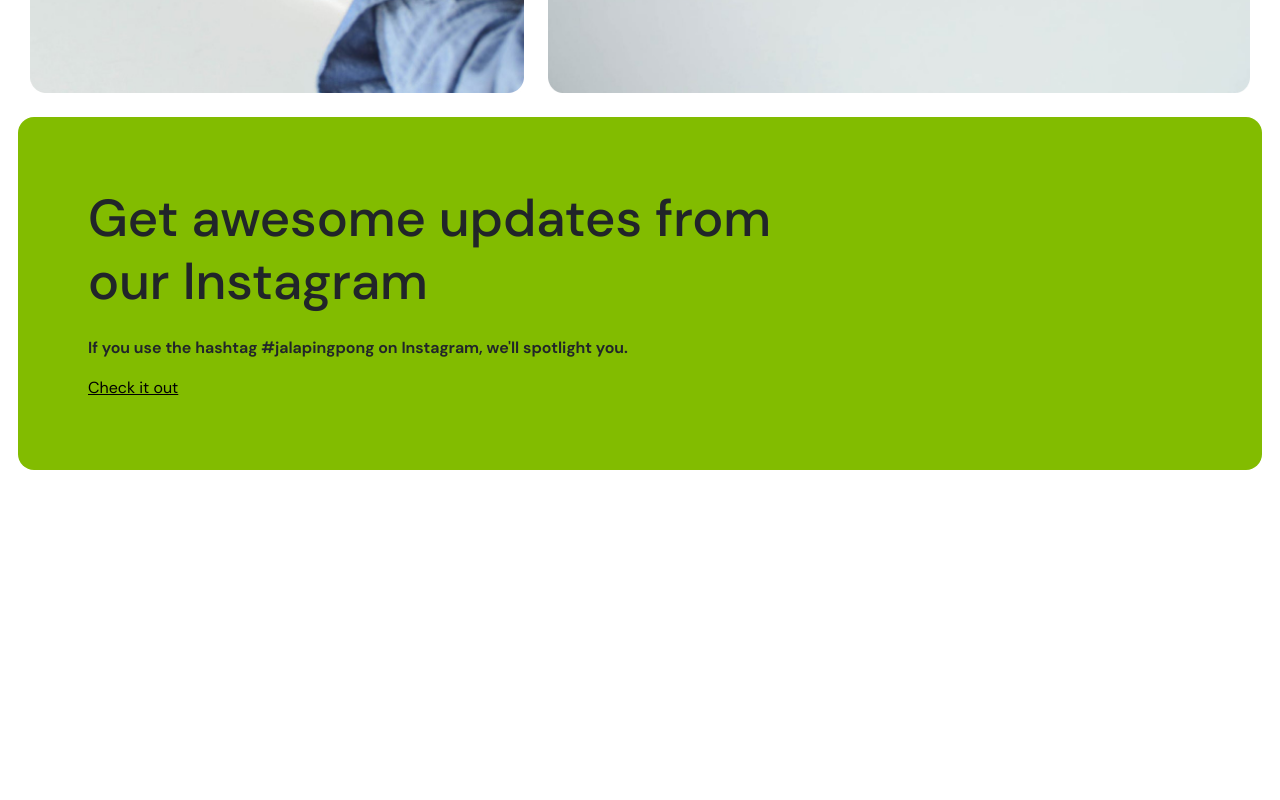
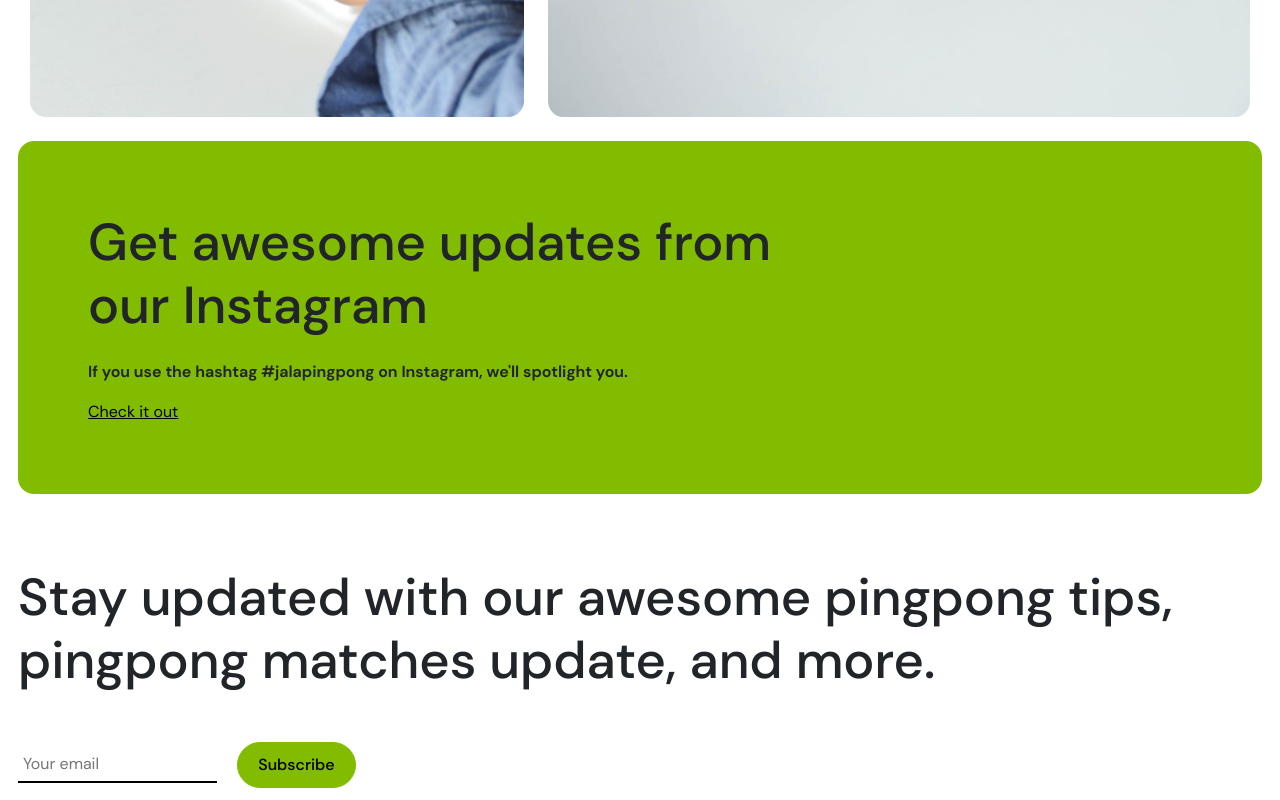
Before and after one commit to RRDavidd/jala-frontend-challenge, a website: page index.html in a window 1280 px wide. Shown: the part 2434-3234 px from the top of the page. Before the commit the page ends 2916 px from the top, so only its background shows below. Drawn offline with Linux system fonts and the light colour scheme.

Commit message:
finished subscribe section

```diff
--- a/index.html
+++ b/index.html
@@ -70,5 +70,11 @@
         <a class="mt-4" href="#">Check it out</a>
     </div>
   </section>
+  <section class="subscribe rr-thirdcontainer mt-5">
+    <h1>Stay updated with our awesome pingpong tips,
+      pingpong matches update, and more.</h1>
+      <input class="subscribe-input mt-5" type="text" placeholder="Your email">
+      <button class="ms-3 subscribe-button btn btn-primary">Subscribe</button>
+  </section>
 </body>
 </html>
--- a/styles/index.scss
+++ b/styles/index.scss
@@ -63,7 +63,6 @@ body {
   padding: 0;
   box-sizing: border-box;
   font-family: 'DM Sans';
-  word-break: break-all;
 }
 
 h1 {
@@ -169,3 +168,32 @@ header {
     }
   }
 }
+
+.subscribe {
+  margin-inline: auto;
+  padding: 12px;
+
+  .subscribe-input {
+    padding: 5px;
+    border-top: none;
+    border-left: none;
+    border-right: none;
+    border-bottom: solid 2px black;
+  }
+
+  .subscribe-input:focus {
+    border-top: none;
+    border-left: none;
+    border-right: none;
+  }
+
+  .subscribe-button {
+    padding: 10px 20px 10px 20px;
+    font-weight: 500;
+    background-color: $primary;
+    color: $black;
+    border-color: $primary;
+    border-radius: 26.25px;
+  }
+
+}
```
Also changed, not shown: styles/css/index.css.
